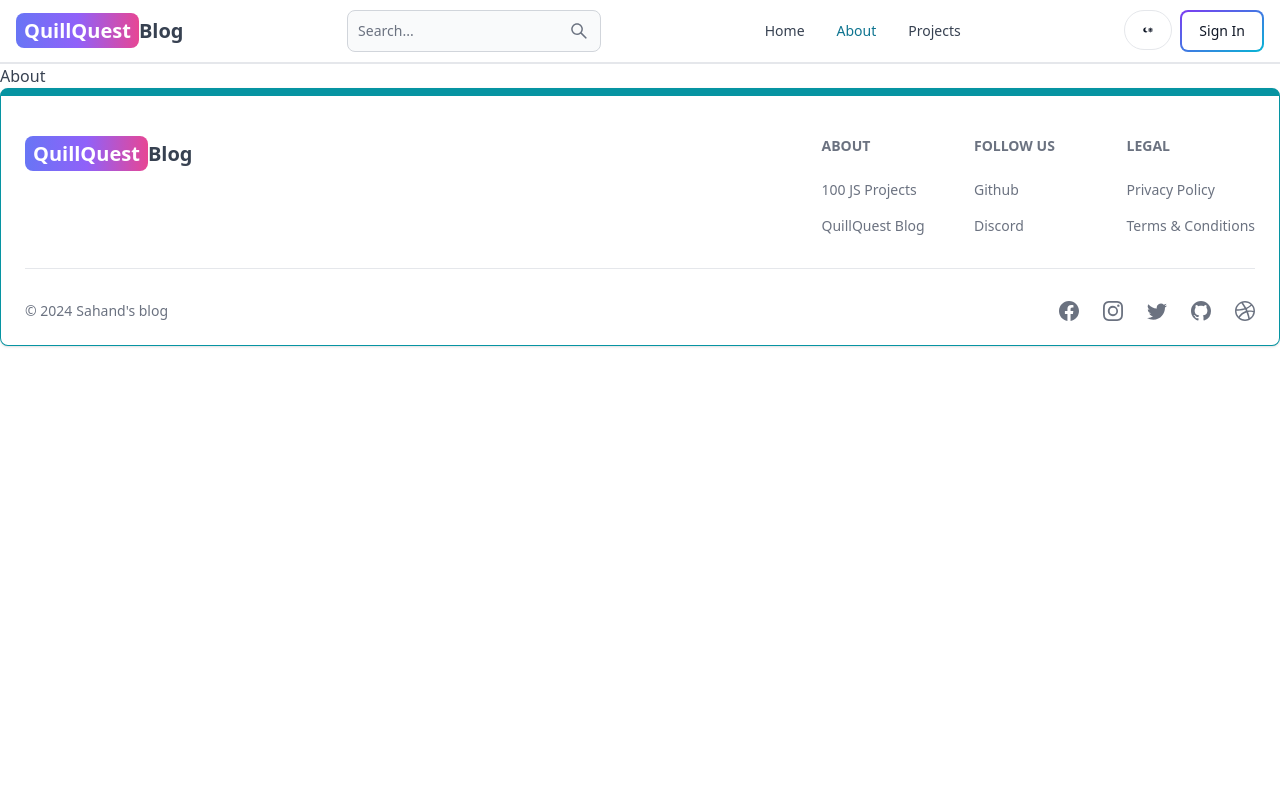
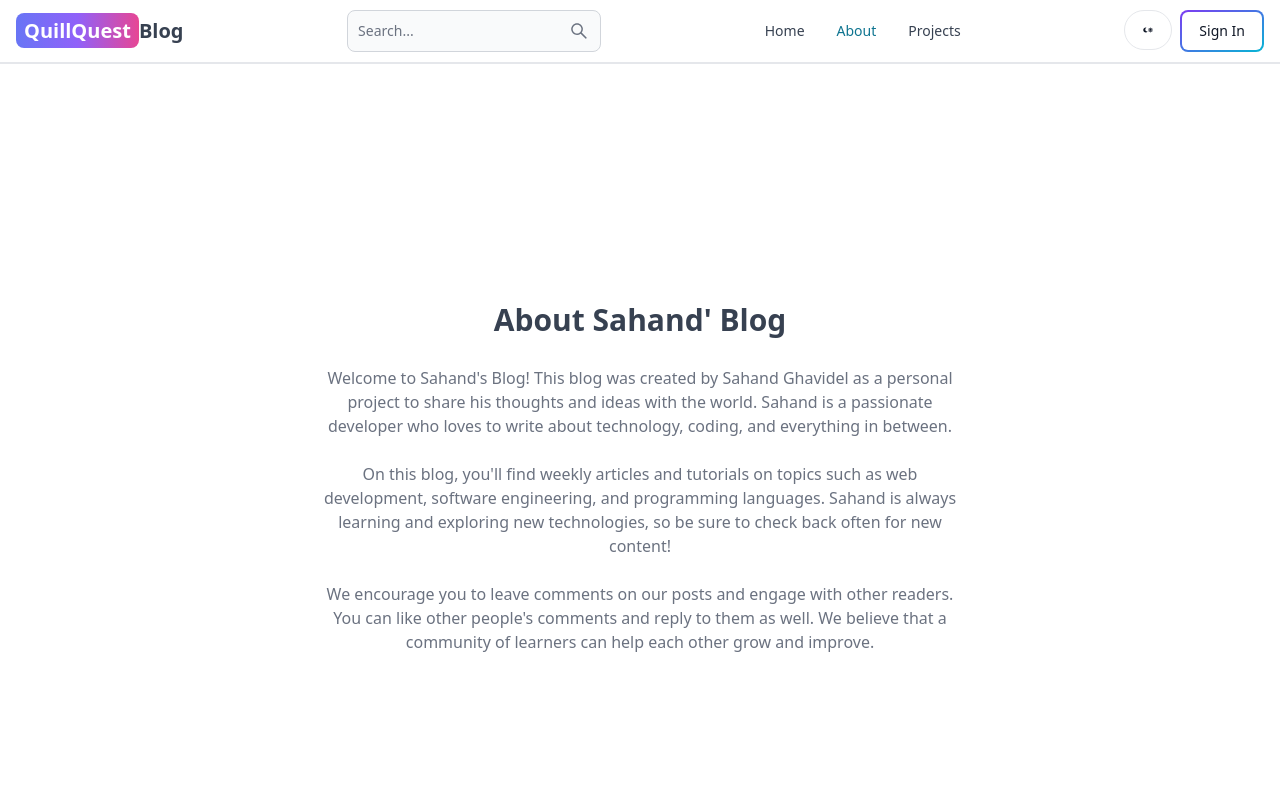
Before and after one commit to karthiknadar1204/QuillQuest, a React (Vite) app in the folder client/: page /about in a window 1280 px wide. Shown: the top 800 px of the page. Built offline with nearby package versions, Linux system fonts and the light colour scheme; no server answers.

Commit message:
added home and about page

```diff
--- a/client/src/pages/About.jsx
+++ b/client/src/pages/About.jsx
@@ -1,8 +1,35 @@
+export default function About() {
+  return (
+    <div className='min-h-screen flex items-center justify-center'>
+      <div className='max-w-2xl mx-auto p-3 text-center'>
+        <div>
+          <h1 className='text-3xl font font-semibold text-center my-7'>
+            About Sahand' Blog
+          </h1>
+          <div className='text-md text-gray-500 flex flex-col gap-6'>
+            <p>
+              Welcome to Sahand's Blog! This blog was created by Sahand Ghavidel
+              as a personal project to share his thoughts and ideas with the
+              world. Sahand is a passionate developer who loves to write about
+              technology, coding, and everything in between.
+            </p>
 
-const About = () => {
-  return (
-    <div>About</div>
-  )
+            <p>
+              On this blog, you'll find weekly articles and tutorials on topics
+              such as web development, software engineering, and programming
+              languages. Sahand is always learning and exploring new
+              technologies, so be sure to check back often for new content!
+            </p>
+
+            <p>
+              We encourage you to leave comments on our posts and engage with
+              other readers. You can like other people's comments and reply to
+              them as well. We believe that a community of learners can help
+              each other grow and improve.
+            </p>
+          </div>
+        </div>
+      </div>
+    </div>
+  );
 }
-
-export default About
--- a/client/src/pages/Home.jsx
+++ b/client/src/pages/Home.jsx
@@ -1,8 +1,56 @@
+import { Link } from 'react-router-dom';
+import CallToAction from '../components/CallToAction';
+import { useEffect, useState } from 'react';
+import PostCard from '../components/PostCard';
 
-const Home = () => {
+export default function Home() {
+  const [posts, setPosts] = useState([]);
+
+  useEffect(() => {
+    const fetchPosts = async () => {
+      const res = await fetch('/api/post/getPosts');
+      const data = await res.json();
+      setPosts(data.posts);
+    };
+    fetchPosts();
+  }, []);
   return (
-    <div>Home</div>
-  )
+    <div>
+      <div className='flex flex-col gap-6 p-28 px-3 max-w-6xl mx-auto '>
+        <h1 className='text-3xl font-bold lg:text-6xl'>Welcome to my Blog</h1>
+        <p className='text-gray-500 text-xs sm:text-sm'>
+          Here you'll find a variety of articles and tutorials on topics such as
+          web development, software engineering, and programming languages.
+        </p>
+        <Link
+          to='/search'
+          className='text-xs sm:text-sm text-teal-500 font-bold hover:underline'
+        >
+          View all posts
+        </Link>
+      </div>
+      <div className='p-3 bg-amber-100 dark:bg-slate-700'>
+        <CallToAction />
+      </div>
+
+      <div className='max-w-6xl mx-auto p-3 flex flex-col gap-8 py-7'>
+        {posts && posts.length > 0 && (
+          <div className='flex flex-col gap-6'>
+            <h2 className='text-2xl font-semibold text-center'>Recent Posts</h2>
+            <div className='flex flex-wrap gap-4'>
+              {posts.map((post) => (
+                <PostCard key={post._id} post={post} />
+              ))}
+            </div>
+            <Link
+              to={'/search'}
+              className='text-lg text-teal-500 hover:underline text-center'
+            >
+              View all posts
+            </Link>
+          </div>
+        )}
+      </div>
+    </div>
+  );
 }
-
-export default Home
```
